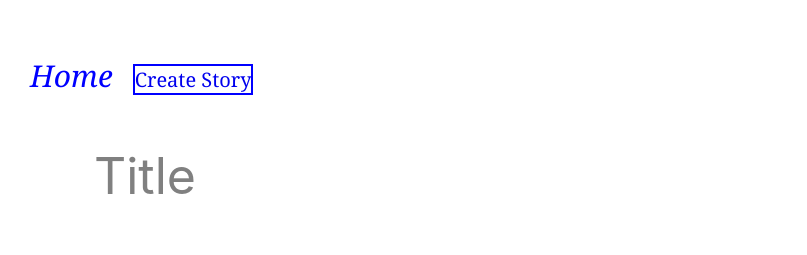
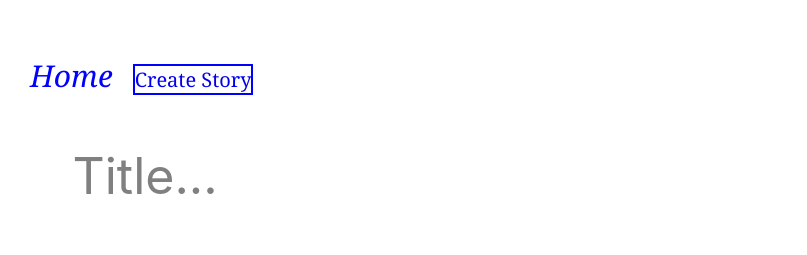
Before and after one commit to SRILAKSHMI576/Pepper_Cloud_Assignment, a React (Create React App) app: page /story-create in a window 1280 px wide. Shown: the top 255 px of the page, without its empty margins (185-992 px from the left). Built offline with nearby package versions, Linux system fonts and the light colour scheme.

Commit message:
Modify StoryPage component

```diff
--- a/src/StoryDescription/StoryDescription.js
+++ b/src/StoryDescription/StoryDescription.js
@@ -5,7 +5,7 @@ function StoryDescription(props) {
   return (
     <div>
       <center>
-        <h3>{this.props.location.state.title}</h3>
+        <h3>{props.location.state.title}</h3>
 
         <img
           className="img"
--- a/src/StoryPage/StoryPage.js
+++ b/src/StoryPage/StoryPage.js
@@ -4,7 +4,7 @@ import "./style.css";
 function StoryPage() {
   return (
     <div>
-      <p className="title-1">Title</p>
+      <p className="title-1">Title...</p>
       <textarea className="text-area" placeholder="Write a story..." />
     </div>
   );
```
Also changed, not shown: src/EditDeleteButton/EditDeleteButton.js (added, +15 -0 lines).
